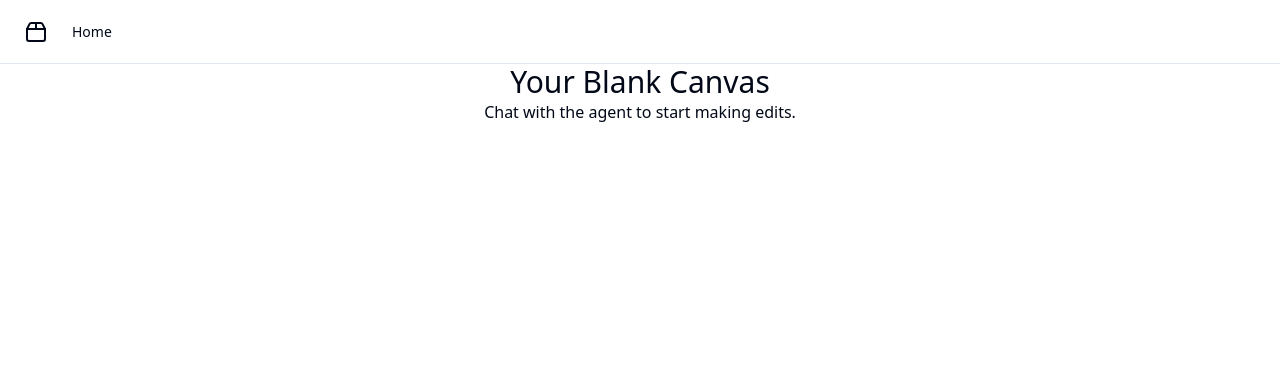
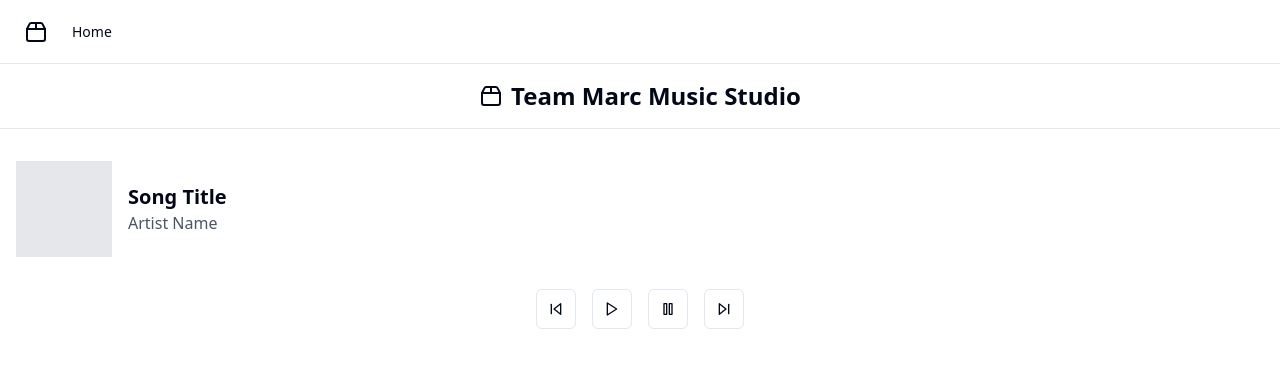
Before and after one commit to GPT-Engineer-App/team-marc-music-studio, a React (Vite) app: page / in a window 1280 px wide. Shown: the top 368 px of the page. Built offline with nearby package versions, Linux system fonts and the light colour scheme.

Commit message:
Add current playing song section and playback controls

```diff
--- a/src/pages/Index.jsx
+++ b/src/pages/Index.jsx
@@ -1,10 +1,58 @@
-// Update this page (the content is just a fallback if you fail to update the page)
+import { Package2, Play, Pause, SkipBack, SkipForward } from "lucide-react";
+import { Button } from "@/components/ui/button";
 
 const Index = () => {
   return (
-    <div className="text-center">
-      <h1 className="text-3xl">Your Blank Canvas</h1>
-      <p>Chat with the agent to start making edits.</p>
+    <div className="flex flex-col min-h-screen">
+      {/* Header */}
+      <header className="bg-background border-b">
+        <div className="container mx-auto px-4 py-4 flex items-center justify-center">
+          <Package2 className="h-6 w-6 mr-2" />
+          <h1 className="text-2xl font-bold">Team Marc Music Studio</h1>
+        </div>
+      </header>
+
+      {/* Main content */}
+      <main className="flex-grow container mx-auto px-4 py-8">
+        {/* Current Playing Song Section */}
+        <div className="mb-8 flex items-center">
+          <div className="w-24 h-24 bg-gray-200 mr-4">
+            {/* Placeholder for album art */}
+          </div>
+          <div>
+            <h2 className="text-xl font-semibold">Song Title</h2>
+            <p className="text-gray-600">Artist Name</p>
+          </div>
+        </div>
+
+        {/* Playback Controls */}
+        <div className="mb-8 flex justify-center space-x-4">
+          <Button variant="outline" size="icon">
+            <SkipBack className="h-4 w-4" />
+          </Button>
+          <Button variant="outline" size="icon">
+            <Play className="h-4 w-4" />
+          </Button>
+          <Button variant="outline" size="icon">
+            <Pause className="h-4 w-4" />
+          </Button>
+          <Button variant="outline" size="icon">
+            <SkipForward className="h-4 w-4" />
+          </Button>
+        </div>
+
+        {/* Progress Bar */}
+        <div className="mb-8">
+          {/* Placeholder for progress bar */}
+        </div>
+      </main>
+
+      {/* Footer */}
+      <footer className="bg-background border-t">
+        <div className="container mx-auto px-4 py-4">
+          {/* Placeholder for footer navigation */}
+        </div>
+      </footer>
     </div>
   );
 };
```
